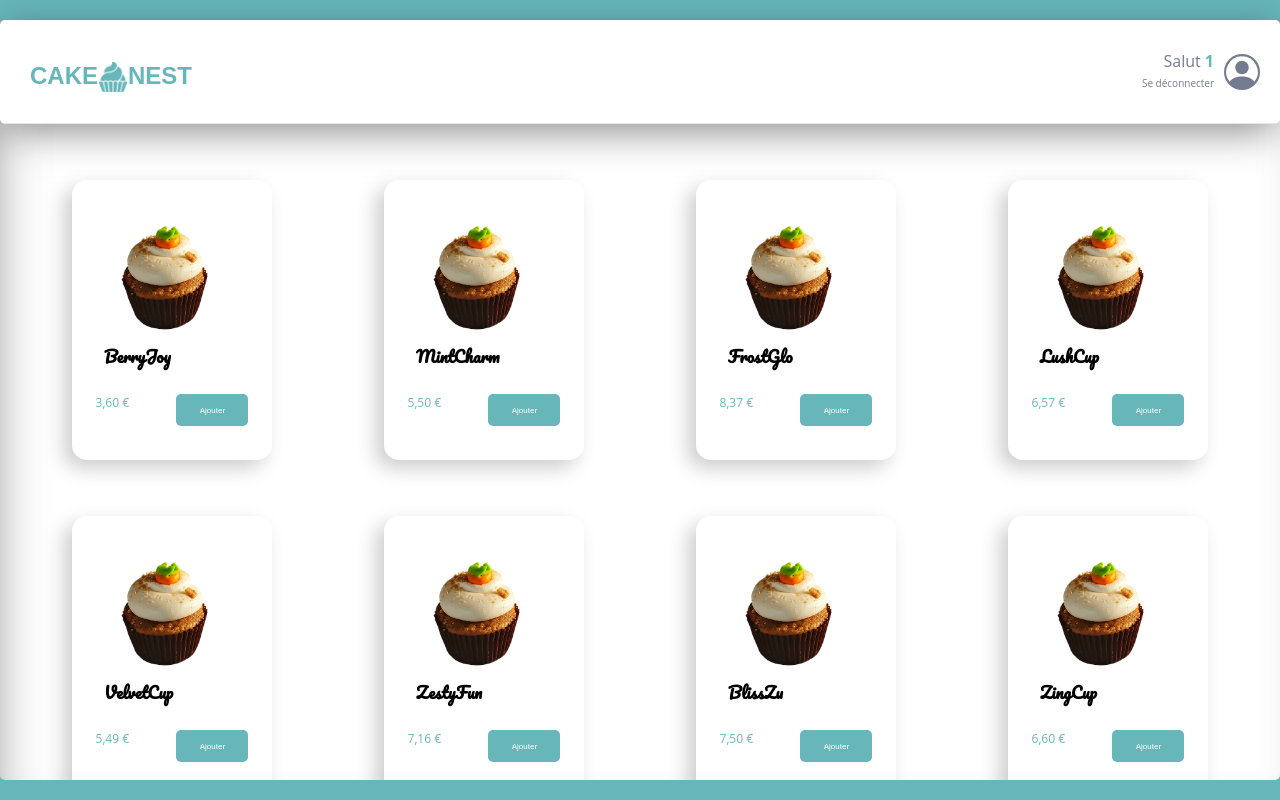
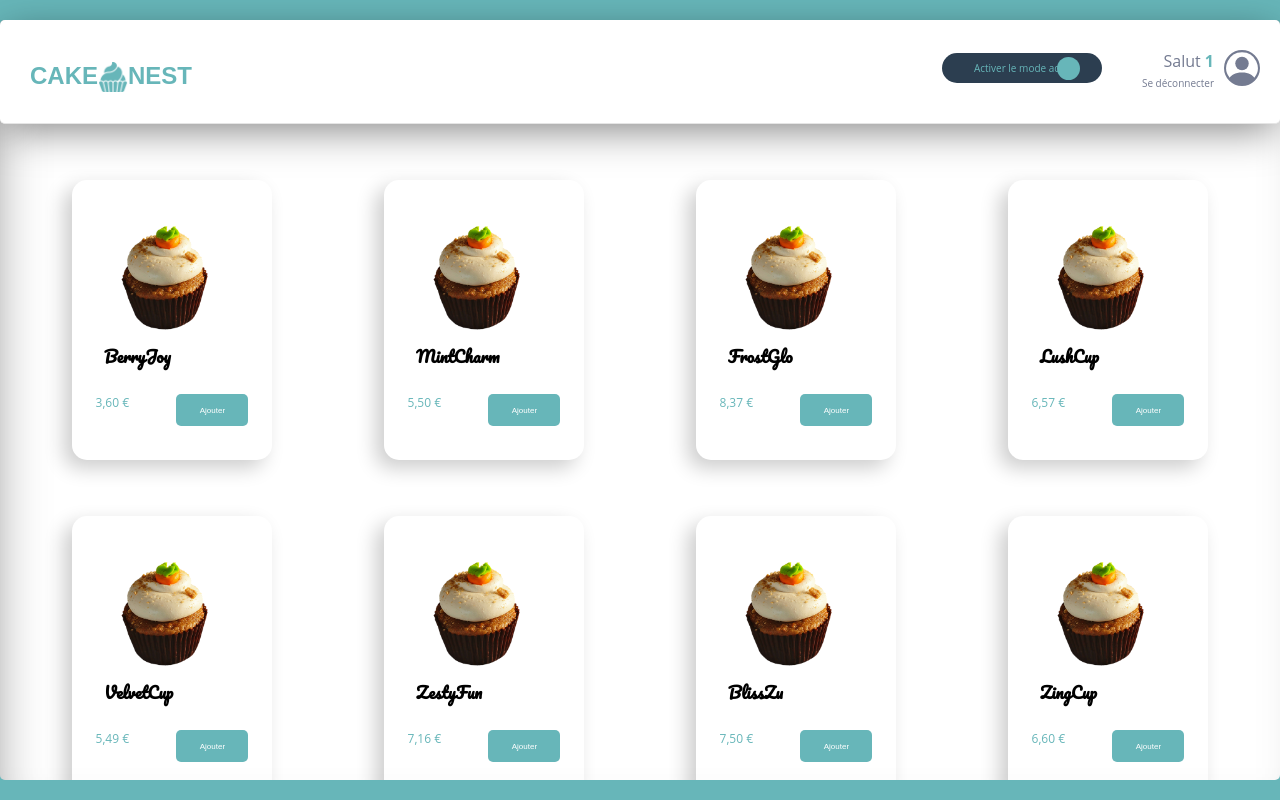
Before and after one commit to FnnyJsst/cake-nest-finale, a React (Vite) app: page /order/1 in a window 1280 px wide. Built offline with nearby package versions, Linux system fonts and the light colour scheme.

Commit message:
✨ F06 - added a toggle button on navbar

```diff
--- a/src/components/Cart.jsx
+++ b/src/components/Cart.jsx
@@ -30,6 +30,7 @@ const CartStyles = styled.div`
     margin-left: 5vh;
     margin-right: 5vh;
     margin-top: 7vh;
+    width: 25vh;
 
 
     img {
--- a/src/components/NavBar.jsx
+++ b/src/components/NavBar.jsx
@@ -4,6 +4,7 @@ import styled from "styled-components"
 import { theme } from "../theme"
 
 export default function Navbar ( {username}) {
+
     return (
         <>
             <NavBarStyled>
--- a/src/components/RightSide.jsx
+++ b/src/components/RightSide.jsx
@@ -1,9 +1,25 @@
 import Profile from "./Profile"
+import Toggle from "./Toggle"
+import styled from "styled-components"
 
 export default function RightSide({ username }) {
+
+    const logState = state => {
+        console.log('Toggled:', state)
+    }
     return (
         <>
-            <Profile username={username}  />
+            <RightSideStyles>
+                <Toggle
+                    label="Activer le mode admin"
+                    toggled={true}
+                    onClick={logState} />
+                <Profile username={username}  />
+            </RightSideStyles>
         </>
     )
 }
+
+const RightSideStyles = styled.div`
+    display: flex;
+    flex-direction: row;`
--- /dev/null
+++ b/src/components/Toggle.jsx
@@ -0,0 +1,84 @@
+import { useState } from 'react';
+import styled from 'styled-components';
+import { theme } from '../theme';
+
+export default function Toggle({ label, toggled, onClick}) {
+    const [isToggled, toggle] = useState(toggled)
+
+    const callback = () => {
+        toggle(!isToggled)
+        onClick(!isToggled)
+    }
+    return (
+        <ToggleStyled>
+            <label>
+                <input type="checkbox" defaultChecked={isToggled} onClick={callback} />
+                <span >
+                <p>{label}</p>
+                </span>
+            </label>
+        </ToggleStyled>
+    )
+}
+
+const ToggleStyled = styled.div`
+
+    margin-right: 5vh;
+
+    label {
+        position: relative;
+        display: inline-block;
+        width: 20vh;;
+        height: 30px;
+        color: ${theme.colors.primary};
+        font-family: "Open Sans", sans-serif;
+        font-size: ${theme.fonts.size.XXS};
+
+    }
+
+    input {
+        opacity: 0;
+        width: 0;
+        height: 0;
+    }
+
+    span {
+        position: absolute;
+        top: 0;
+        left: 0;
+        right: 0;
+        bottom: 0;
+        transition: 0.3s;
+        cursor: pointer;
+        background: #2c3e50;
+        border-radius: 30px;
+        display: flex;
+        flex-direction: column;
+        justify-content: center;
+
+    }
+
+    span:before {
+        position: absolute;
+        content: "";
+        height: 23px;
+        width: 23px;
+        left: 4px;
+        bottom: 2.6px;
+        background-color: ${theme.colors.primary};
+        border-radius: 50%;
+        transition: 0.3s;
+    }
+
+        input:checked + span {
+            background-color: ${theme.colors.dark};
+        }
+
+        input:checked + span:before {
+            transform: translateX(111px);
+        }
+
+        p {
+            margin-left: 4vh;
+        }
+    `
```
